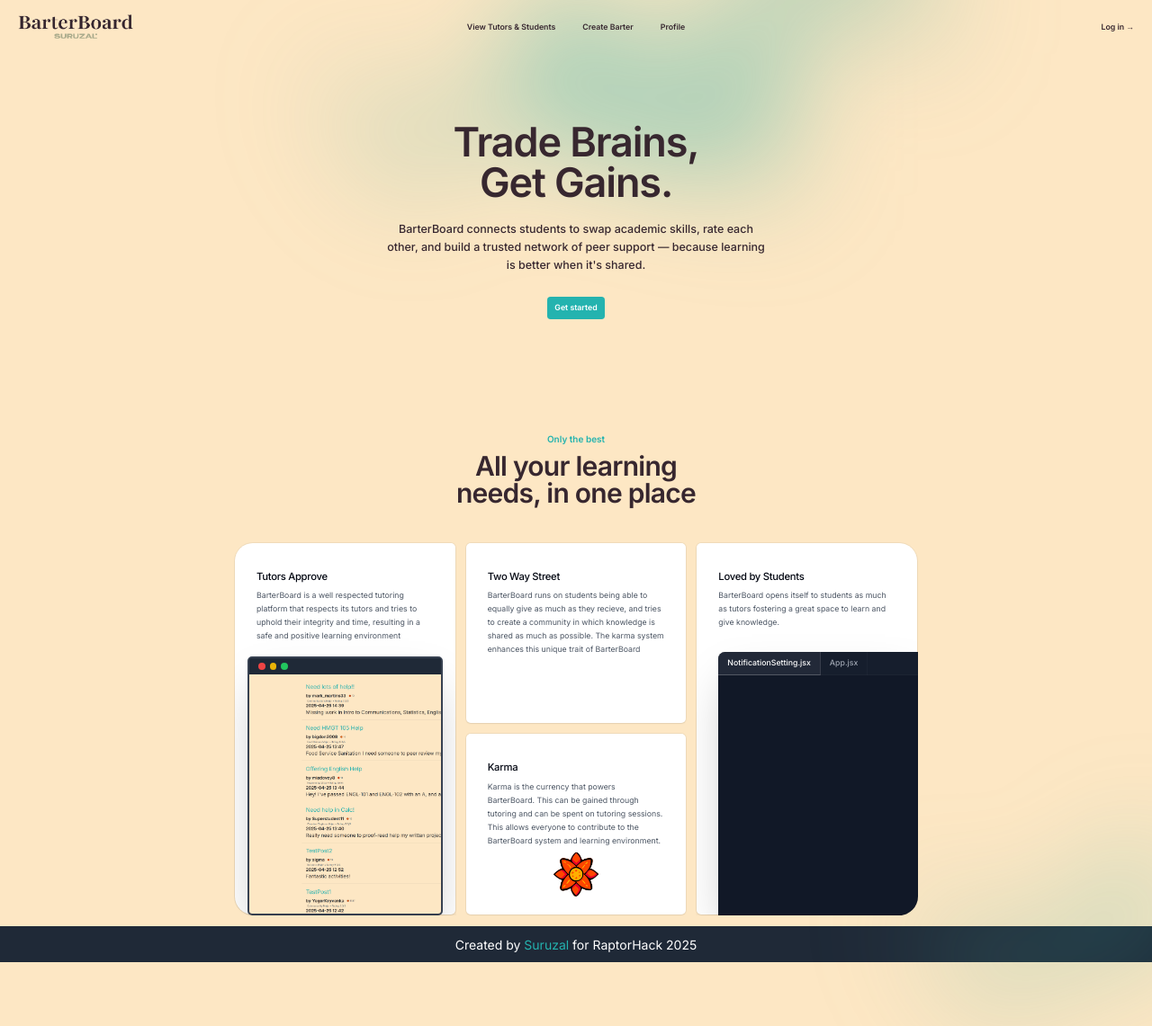
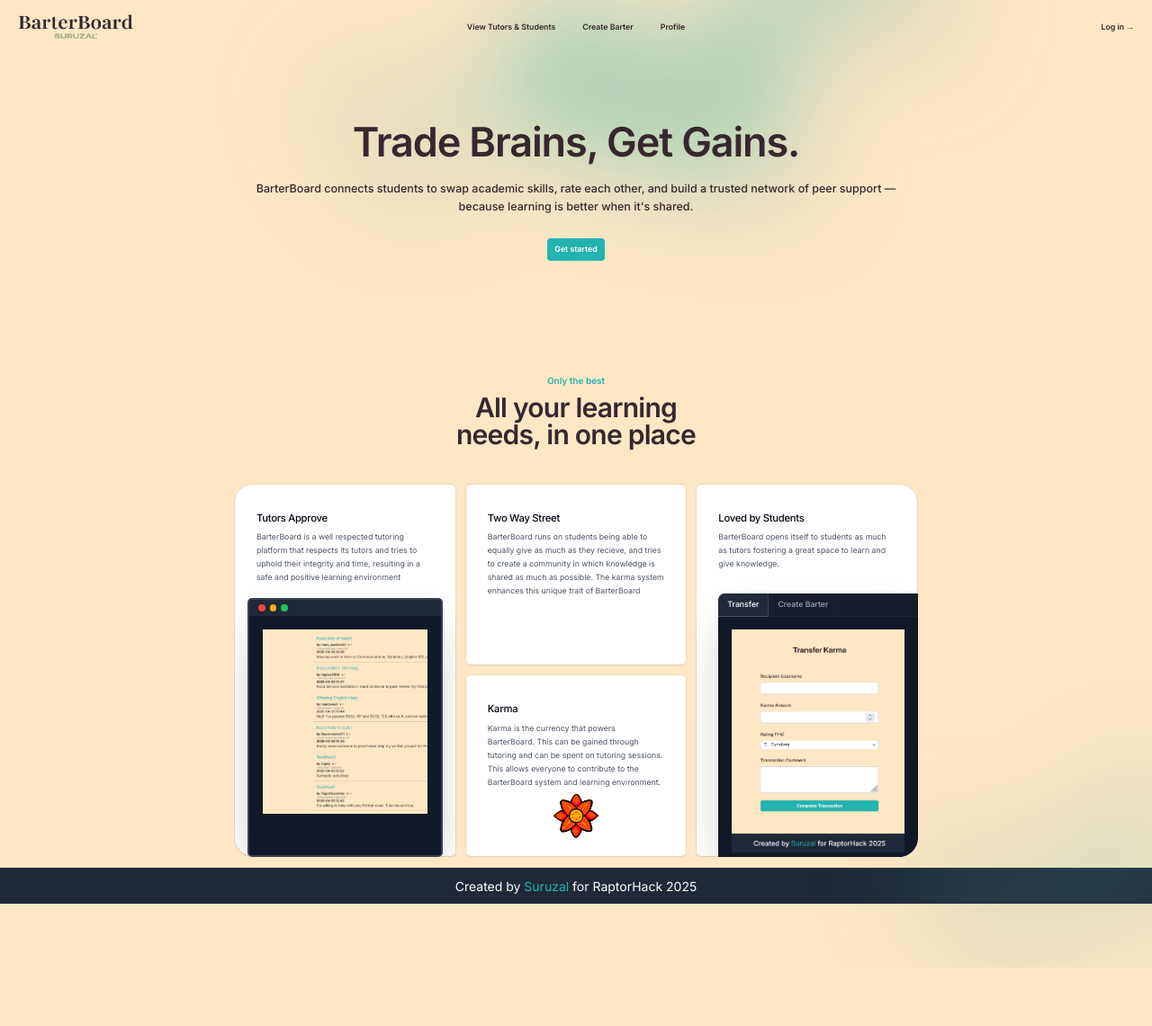
Before and after one commit to Suruzal/raptorhack-2025, a Flask app: page / in a window 1280 px wide. Shown: the whole page at 90% size. After the commit the page ends 1075 px from the top, so only its background shows below. Run offline with Flask 3, Linux system fonts and the light colour scheme; some libraries are stand-ins or nearby versions.

Commit message:
fix landing page scaling

```diff
--- a/forum/templates/landing.html
+++ b/forum/templates/landing.html
@@ -120,7 +120,7 @@
           <div class="absolute inset-x-0 -top-40 -z-10 transform-gpu overflow-hidden blur-3xl sm:-top-80" aria-hidden="true">
             <div class="aurora-bg relative left-[calc(50%-11rem)] aspect-[1155/678] w-[36.125rem] -translate-x-1/2 rotate-[30deg] sm:left-[calc(50%-30rem)] sm:w-[72.1875rem]" style="clip-path: polygon(74.1% 44.1%, 100% 61.6%, 97.5% 26.9%, 85.5% 0.1%, 80.7% 2%, 72.5% 32.5%, 60.2% 62.4%, 52.4% 68.1%, 47.5% 58.3%, 45.2% 34.5%, 27.5% 76.7%, 0.1% 64.9%, 17.9% 100%, 27.6% 76.8%, 76.1% 97.7%, 74.1% 44.1%)"></div>
           </div>
-          <div class="mx-auto max-w-2xl py-18 sm:py-48 lg:py-40">
+          <div class="mx-auto max-w-6xl py-18 sm:py-48 lg:py-40">
             <div class="text-center">
               <h1 class="text-5xl font-semibold tracking-tight text-balance text-gray-900 sm:text-7xl">Trade Brains, Get Gains.</h1>
               <p class="mt-8 text-lg font-medium text-pretty text-gray-500 sm:text-xl/8">BarterBoard connects students to swap academic skills, rate each other, and build a trusted network of peer support — because learning is better when it's shared.</p>
@@ -158,7 +158,10 @@
                   <div class="h-3 w-3 rounded-full bg-green-500"></div>
                 </div>
               </div>
-              <img class="h-full w-full object-cover object-[center_top]" src="{{ url_for('static', filename='images/HomePageSS.png') }}" alt="Tutors Homepage">
+              <div class="px-6 pt-6 pb-14">
+                <!-- Replace the comment with the image -->
+                <img class="h-full w-full object-cover object-[center_top]" src="{{ url_for('static', filename='images/HomePageSS.png') }}" alt="Transfer Page Example">
+              </div>
             </div>
           </div>
         </div>
@@ -203,12 +206,13 @@
             <div class="absolute top-10 right-0 bottom-0 left-10 overflow-hidden rounded-tl-xl bg-gray-900 shadow-2xl">
               <div class="flex bg-gray-800/40 ring-1 ring-white/5">
                 <div class="-mb-px flex text-sm/6 font-medium text-gray-400">
-                  <div class="border-r border-b border-r-white/10 border-b-white/20 bg-white/5 px-4 py-2 text-white">NotificationSetting.jsx</div>
-                  <div class="border-r border-gray-600/10 px-4 py-2">App.jsx</div>
+                  <div class="border-r border-b border-r-white/10 border-b-white/20 bg-white/5 px-4 py-2 text-white">Transfer</div>
+                  <div class="border-r border-gray-600/10 px-4 py-2">Create Barter</div>
                 </div>
               </div>
               <div class="px-6 pt-6 pb-14">
-                <!-- Your code example -->
+                <!-- Replace the comment with the image -->
+                <img class="h-full w-full object-cover object-[center_top]" src="{{ url_for('static', filename='images/TransferPage.png') }}" alt="Transfer Page Example">
               </div>
             </div>
           </div>
```
Also changed, not shown: forum/static/images/TransferPage.png (added), instance/forum.db.
